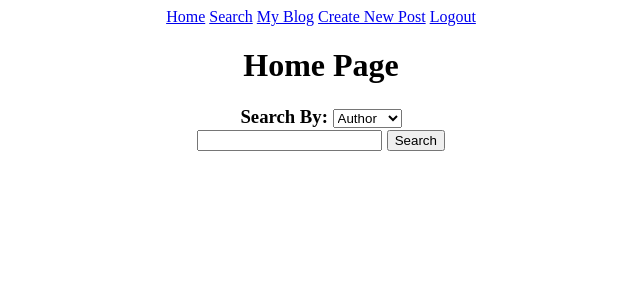
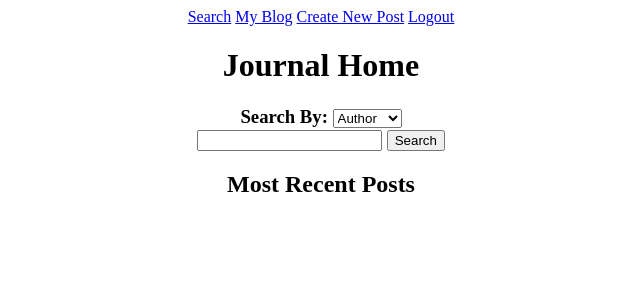
Before and after one commit to andylin2004/softdev-P00, a Flask app: template app/templates/homePage.html in a window 1280 px wide. Shown: the top 300 px of the page, without its empty margins (319-959 px from the left). Run offline with Flask 2, Linux system fonts and the light colour scheme; the template is opened without the code that fills it, so the values that code supplies are empty.

Commit message:
html changes

```diff
--- a/app/templates/homePage.html
+++ b/app/templates/homePage.html
@@ -7,13 +7,12 @@
     </head>
 
     <body>
-      <a href="/">Home</a>
       <a href="/search">Search</a>
       <a href="/myBlog">My Blog</a>
       <a href="/createPosts">Create New Post</a>
       <a href="/logout">Logout</a>
         <h1>
-          Home Page
+          Journal Home
         </h1>
         {% if error %}
         <h2 style="color: red;">Error: {{error}}</h2>
@@ -31,9 +30,12 @@
                 <input type = "submit" name = "search" value = "Search">
             </form>
         </h3>
+        <h2>Most Recent Posts</h2>
         {% for blog in blogs %}
+        <hr>
         <a href="/post/{{blog[0]}}"><h2>{{ blog[3] }}</h2></a>
         by {{ blog[1] }}
+        <br>
         <br>
         <br>
         {% endfor %}
```
